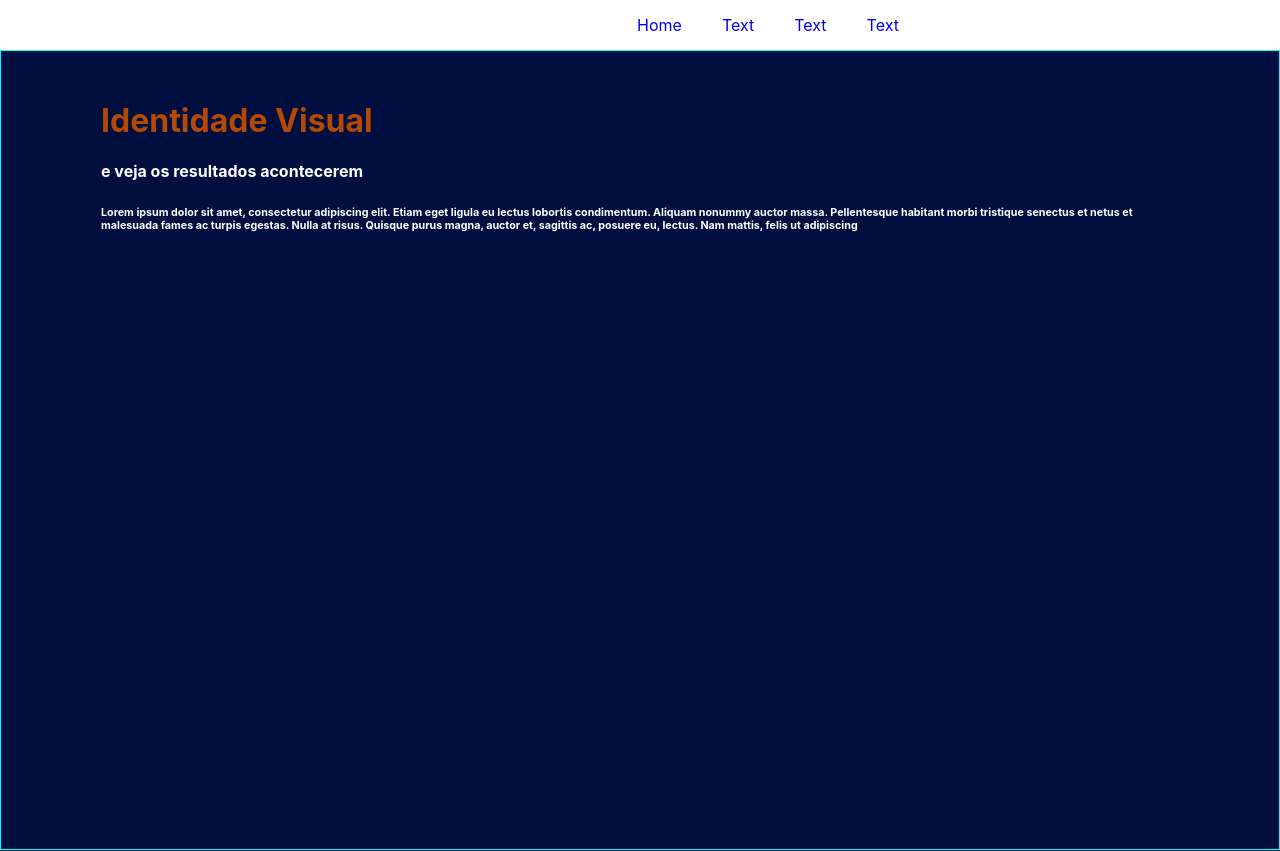
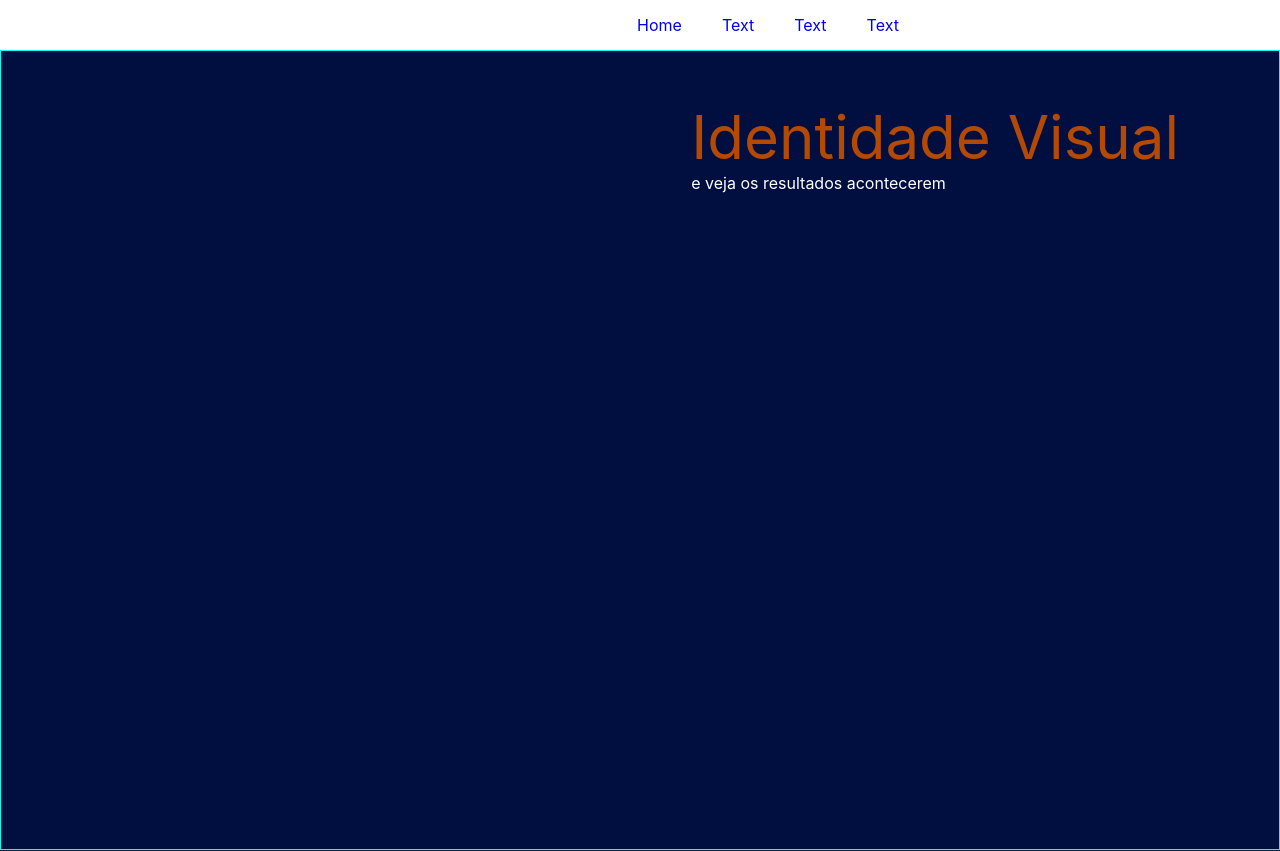
Before and after one commit to mateusbra/lumni, a React (Create React App) app: page / in a window 1280 px wide. Shown: the top 851 px of the page. Built offline with nearby package versions, Linux system fonts and the light colour scheme.

Commit message:
right component
Signed-off-by: mateusbra <suehtamzarb@gmail.com>

```diff
--- a/src/components/Category.js
+++ b/src/components/Category.js
@@ -1,14 +1,19 @@
 import React from "react";
+//import background from "../assets/logo512.png";
 //import styles from "../styles/styles";
 
 function Category(props) {
   return (
     <>
-        <div style={{display:"inline-block",height:800,width:"100%",backgroundColor:"#000f40",boxSizing:"border-box",border:"1px solid aqua"}}>
+        <div style={{display:"block",height:800,width:"100%",backgroundColor:"#000f40",boxSizing:"border-box",border:"1px solid aqua"}}>
             <div style={{marginLeft:100,marginRight:100,marginTop:50}}>
-                <h1 style={{color:"#b34903"}}>{props.title}</h1>
-                <h4 style={{color:"white",maxWidth:400}}>{props.subtitle}</h4>
-                <h6 style={{color:"white"}}>{props.content}</h6>
+                <div style={{display:"flex",flexDirection:"column",alignItems:"flex-end"}}>
+                  <div>
+                    <div style={{color:"#b34903",fontSize:60}}>{props.title}</div>
+                    <div style={{color:"white"}}>{props.subtitle}</div>
+                  </div>
+                </div>
+
             </div>
         </div>
 
```
Also changed, not shown: src/assets/logo512.png (added).
